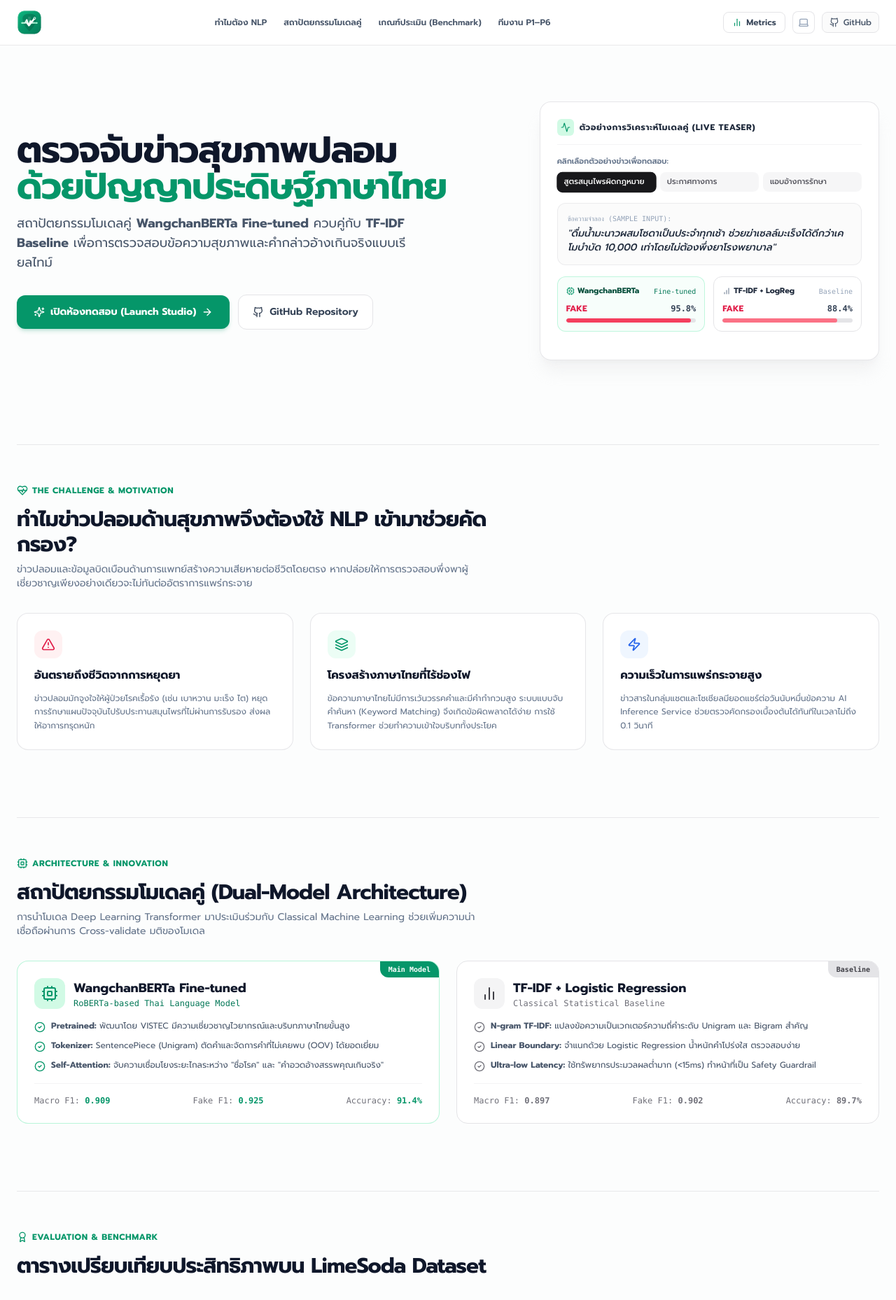
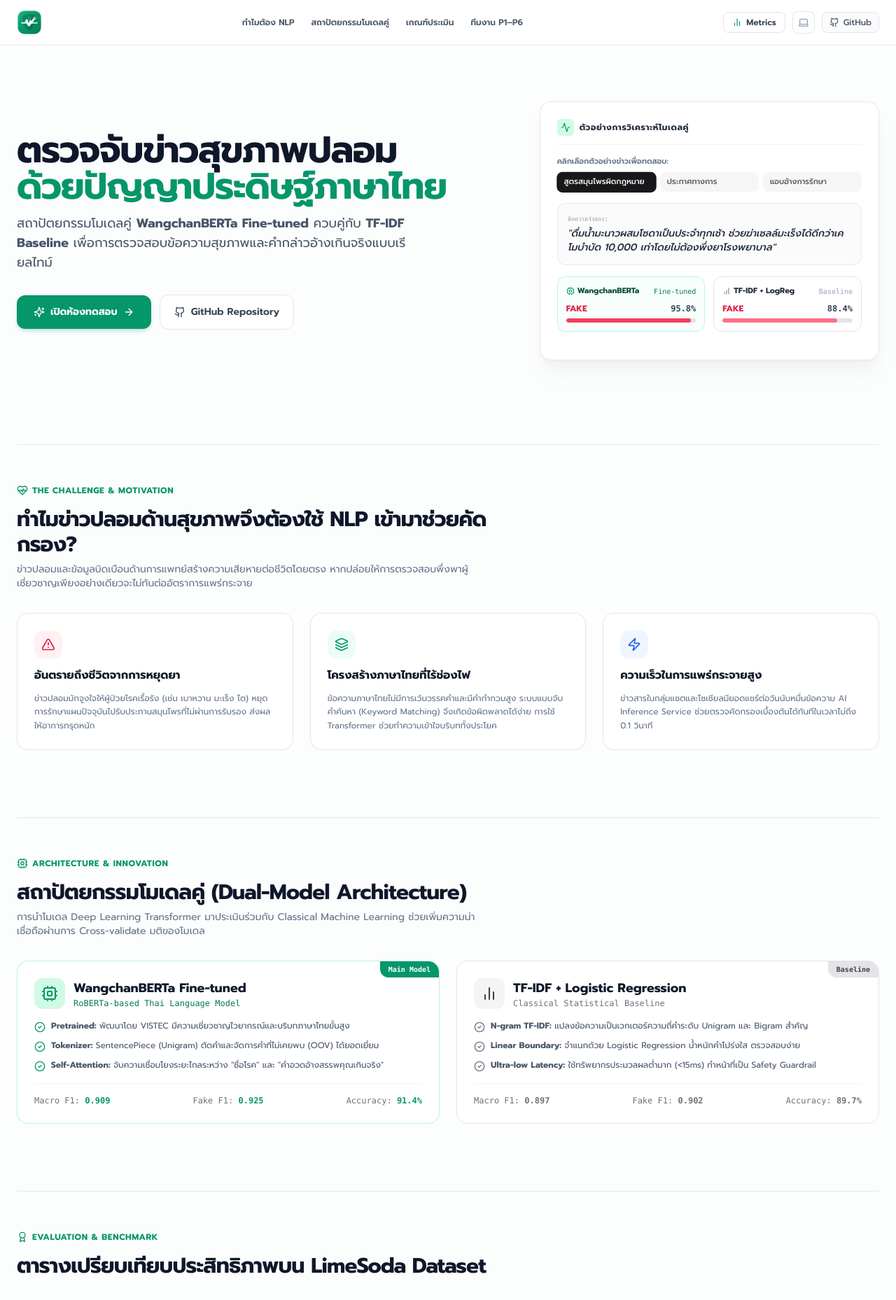
Before and after one commit to PhuriphatTyPeZ3r0/Project_Thai_Health_Fake_News, a Next.js app in the folder Web/: page / in a window 1280 px wide. Shown: the top 1858 px of the page at 70% size. Built offline with nearby package versions, Linux system fonts and the light colour scheme.

Commit message:
fix(ui): clean parenthetical text and update studio cta label

```diff
--- a/Web/src/Components/Landing/Hero_Teaser_Card.tsx
+++ b/Web/src/Components/Landing/Hero_Teaser_Card.tsx
@@ -55,7 +55,7 @@ export const HeroTeaserCard: React.FC = () => {
           <Activity className="h-3.5 w-3.5" />
         </div>
         <span className="text-xs font-bold uppercase tracking-wider text-slate-800 dark:text-zinc-200">
-          ตัวอย่างการวิเคราะห์โมเดลคู่ (Live Teaser)
+          ตัวอย่างการวิเคราะห์โมเดลคู่
         </span>
       </div>
 
@@ -88,7 +88,7 @@ export const HeroTeaserCard: React.FC = () => {
       {/* Sample Text Box */}
       <div className="rounded-xl border border-zinc-200/70 dark:border-zinc-800/70 bg-zinc-50/70 dark:bg-zinc-950/50 p-3.5 mb-4">
         <div className="text-[10px] font-mono uppercase text-slate-400 dark:text-zinc-500 mb-1">
-          ข้อความจำลอง (Sample Input):
+          ข้อความจำลอง:
         </div>
         <p className="text-xs sm:text-sm font-medium text-slate-800 dark:text-zinc-200 leading-relaxed italic">
           "{active.text}"
--- a/Web/src/Components/Metrics_Summary_Modal.tsx
+++ b/Web/src/Components/Metrics_Summary_Modal.tsx
@@ -93,7 +93,7 @@ export const MetricsSummaryModal: React.FC<MetricsSummaryModalProps> = ({ isOpen
           <div className="rounded-lg bg-zinc-50 dark:bg-zinc-800/50 border border-zinc-200/80 dark:border-zinc-800 p-3 text-xs space-y-1">
             <div className="flex items-center gap-1.5 font-bold text-slate-800 dark:text-zinc-200">
               <Info className="h-3.5 w-3.5 text-emerald-600 dark:text-emerald-400 shrink-0" />
-              <span>สรุปผลการวิเคราะห์เปรียบเทียบ (Model Comparison Insight):</span>
+              <span>สรุปผลการวิเคราะห์เปรียบเทียบ:</span>
             </div>
             <p className="text-slate-600 dark:text-zinc-400 leading-relaxed text-[11px]">
               โมเดล WangchanBERTa ทำคะแนน Fake F1 สูงถึง 0.925 เหนือกว่าโมเดล Baseline (0.902) โดยเฉพาะความครอบคลุมในการตรวจจับ (Recall 91.0% เทียบกับ 88.4%) เนื่องจากสถาปัตยกรรม RoBERTa เข้าใจบริบทไวยากรณ์ไทยและความเชื่อมโยงระยะไกลระหว่างอาการและคำอวดอ้างสรรพคุณเกินจริง
--- a/Web/src/Components/Nav_Bar.tsx
+++ b/Web/src/Components/Nav_Bar.tsx
@@ -35,7 +35,7 @@ export const Navbar: React.FC<NavbarProps> = ({ mode = 'landing', onOpenMetrics
               สถาปัตยกรรมโมเดลคู่
             </a>
             <a href="#benchmark" className="hover:text-emerald-600 dark:hover:text-emerald-400 transition-colors">
-              เกณฑ์ประเมิน (Benchmark)
+              เกณฑ์ประเมิน
             </a>
             <a href="#team" className="hover:text-emerald-600 dark:hover:text-emerald-400 transition-colors">
               ทีมงาน P1–P6
@@ -59,7 +59,7 @@ export const Navbar: React.FC<NavbarProps> = ({ mode = 'landing', onOpenMetrics
           <ThemeToggle />
 
           <a
-            href="https://github.com/PhuriphatTyPeZ3r0/thai-health-fakenews"
+            href="https://github.com/PhuriphatTyPeZ3r0/Project_Thai_Health_Fake_News"
             target="_blank"
             rel="noopener noreferrer"
             className="inline-flex items-center gap-1.5 rounded-lg border border-zinc-200 bg-zinc-50/80 dark:border-zinc-800 dark:bg-zinc-900 px-2.5 py-1.5 text-xs font-medium text-slate-600 dark:text-zinc-300 hover:bg-white dark:hover:bg-zinc-800 hover:text-slate-900 dark:hover:text-white hover:border-zinc-300 dark:hover:border-zinc-700 transition-all active:scale-[0.98]"
--- a/Web/src/Components/Theme_Toggle.tsx
+++ b/Web/src/Components/Theme_Toggle.tsx
@@ -25,9 +25,9 @@ export const ThemeToggle: React.FC = () => {
   };
 
   const getLabel = () => {
-    if (theme === 'light') return 'โหมดสว่าง (Light)';
-    if (theme === 'dark') return 'โหมดมืด (Dark)';
-    return 'ตามระบบ (System)';
+    if (theme === 'light') return 'โหมดสว่าง';
+    if (theme === 'dark') return 'โหมดมืด';
+    return 'ตามระบบ';
   };
 
   return (
--- a/Web/src/app/page.tsx
+++ b/Web/src/app/page.tsx
@@ -61,12 +61,12 @@ export default function LandingPage() {
                   className="inline-flex items-center justify-center gap-2 rounded-xl bg-emerald-600 px-6 py-3.5 text-sm font-bold text-white shadow-md shadow-emerald-600/20 hover:bg-emerald-700 active:scale-[0.98] transition-all group"
                 >
                   <Sparkles className="h-4 w-4" />
-                  <span>เปิดห้องทดสอบ (Launch Studio)</span>
+                  <span>เปิดห้องทดสอบ</span>
                   <ArrowRight className="h-4 w-4 group-hover:translate-x-1 transition-transform" />
                 </Link>
 
                 <a
-                  href="https://github.com/PhuriphatTyPeZ3r0/thai-health-fakenews"
+                  href="https://github.com/PhuriphatTyPeZ3r0/Project_Thai_Health_Fake_News"
                   target="_blank"
                   rel="noopener noreferrer"
                   className="inline-flex items-center justify-center gap-2 rounded-xl border border-zinc-200 dark:border-zinc-800 bg-white dark:bg-zinc-900 px-5 py-3.5 text-sm font-semibold text-slate-700 dark:text-zinc-200 shadow-2xs hover:bg-zinc-50 dark:hover:bg-zinc-800 hover:text-slate-900 dark:hover:text-white active:scale-[0.98] transition-all"
@@ -284,12 +284,12 @@ export default function LandingPage() {
               <table className="w-full text-left text-xs sm:text-sm">
                 <thead className="border-b border-zinc-200 dark:border-zinc-800 bg-zinc-50/80 dark:bg-zinc-800/50 text-[11px] font-bold uppercase tracking-wider text-slate-600 dark:text-zinc-300">
                   <tr>
-                    <th className="py-3.5 px-4 sm:px-6">เกณฑ์ประเมิน (Evaluation Metric)</th>
+                    <th className="py-3.5 px-4 sm:px-6">เกณฑ์ประเมิน</th>
                     <th className="py-3.5 px-4 sm:px-6">TF-IDF Baseline</th>
                     <th className="py-3.5 px-4 sm:px-6 text-emerald-600 dark:text-emerald-400">
                       WangchanBERTa (Fine-tuned)
                     </th>
-                    <th className="py-3.5 px-4 sm:px-6">ผลลัพธ์ที่ดีขึ้น (Delta)</th>
+                    <th className="py-3.5 px-4 sm:px-6">ผลลัพธ์ที่ดีขึ้น</th>
                   </tr>
                 </thead>
                 <tbody className="divide-y divide-zinc-200/80 dark:divide-zinc-800/80 font-mono">
@@ -351,7 +351,7 @@ export default function LandingPage() {
                 <span>Team Roster & Contributions</span>
               </div>
               <h2 className="text-2xl sm:text-3xl font-extrabold text-slate-900 dark:text-white tracking-tight">
-                ทีมงานผู้พัฒนาโครงงาน (NLP Mini Project)
+                ทีมงานผู้พัฒนาโครงงาน
               </h2>
               <p className="text-xs sm:text-sm text-slate-500 dark:text-zinc-400 leading-relaxed">
                 หลักสูตรปัญญาประดิษฐ์ประยุกต์ (CAI) คณะวิศวกรรมศาสตร์และเทคโนโลยี สถาบันการจัดการปัญญาภิวัฒน์
--- a/Web/src/app/studio/page.tsx
+++ b/Web/src/app/studio/page.tsx
@@ -201,7 +201,7 @@ export default function StudioPage() {
           <div className="lg:col-span-5 space-y-3">
             <div className="flex items-center gap-1.5 text-xs font-bold text-slate-900 dark:text-zinc-200 uppercase tracking-wider">
               <Activity className="h-3.5 w-3.5 text-emerald-600 dark:text-emerald-400" />
-              <span>ผลการวิเคราะห์โมเดล (Dual-Model Verdict)</span>
+              <span>ผลการวิเคราะห์โมเดล</span>
             </div>
 
             {loading ? (
```
